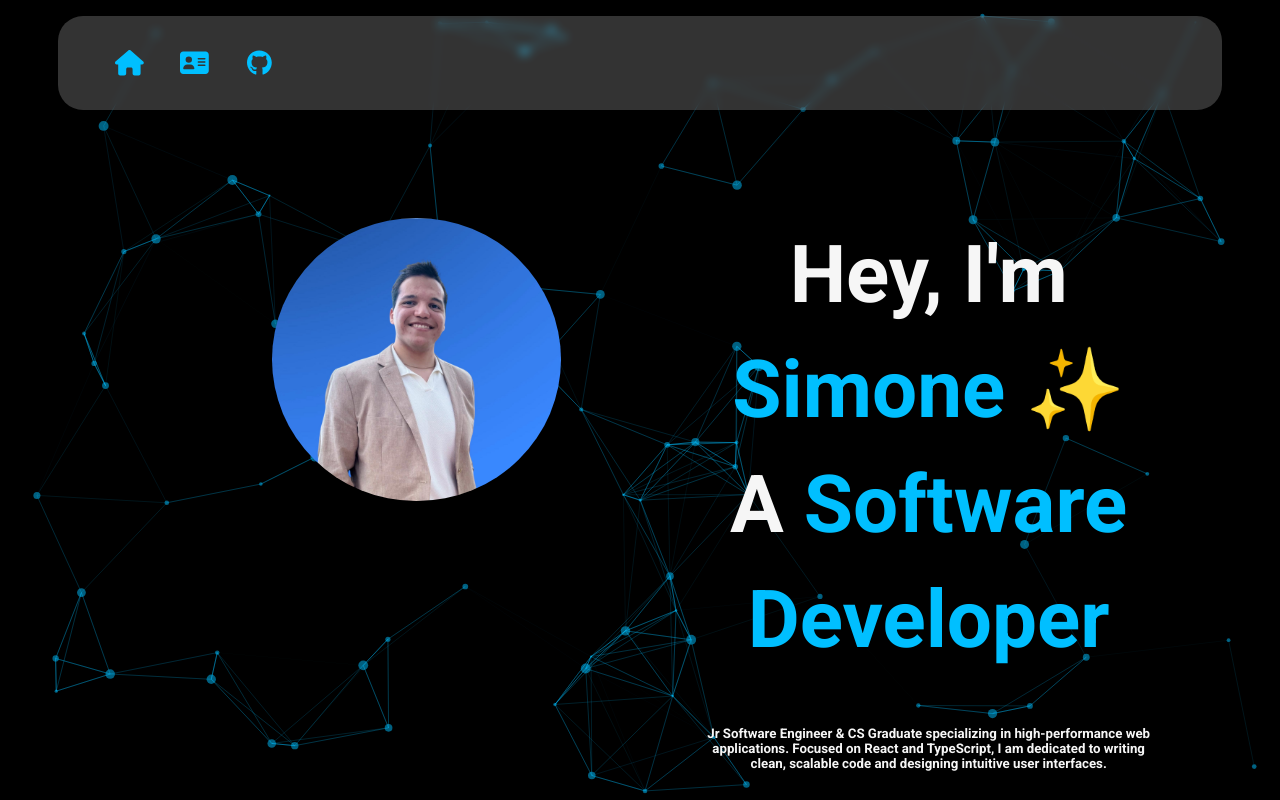
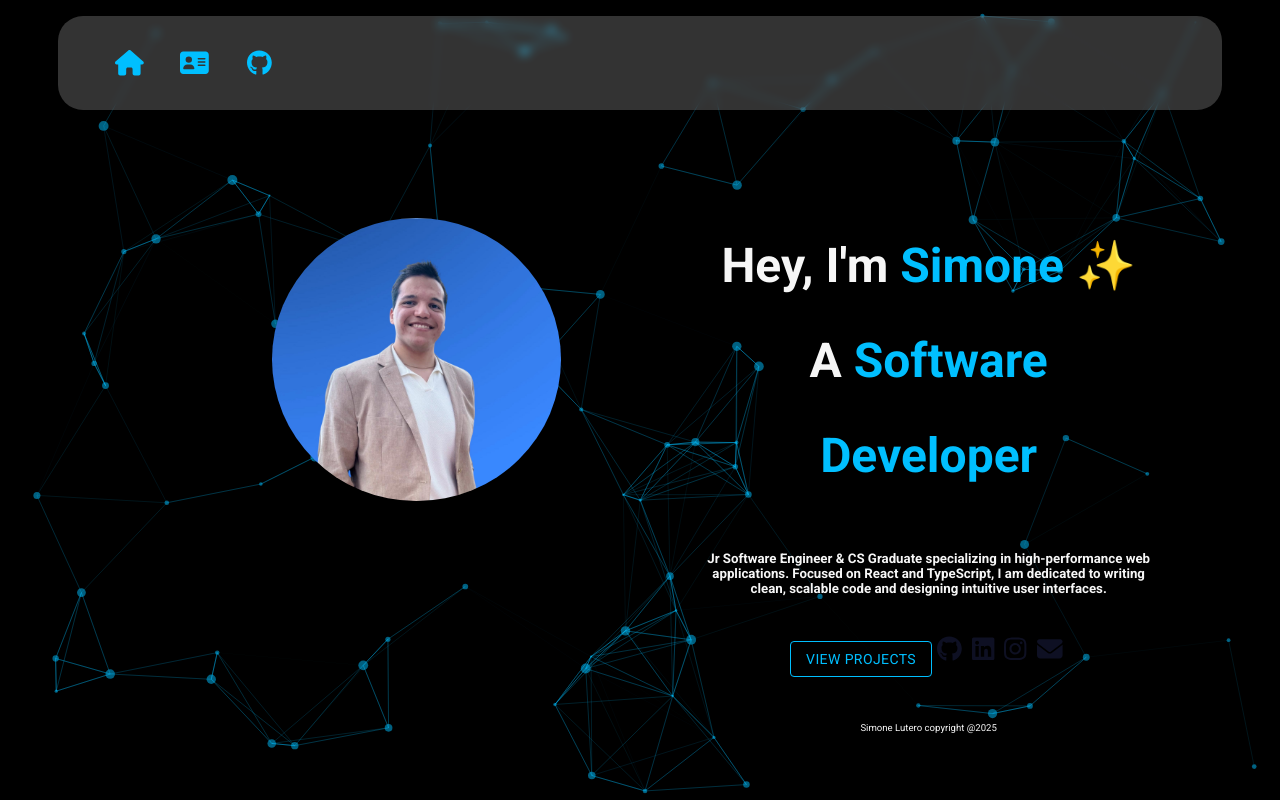
Before and after one commit to simlu2000/simonelutero, a React (Create React App) app: page / in a window 1280 px wide. Shown: the top 800 px of the page. Built offline with nearby package versions, Linux system fonts and the light colour scheme.

Commit message:
Update style.css

```diff
--- a/src/style/style.css
+++ b/src/style/style.css
@@ -119,9 +119,9 @@ h3 {
 }
 
 h1 {
-    font-size: 5rem;
-    font-weight: 600px;
-    line-height: 115px;
+    font-size: 3rem;
+    font-weight: 500px;
+    line-height: 95px;
 }
 
 .name {
```
